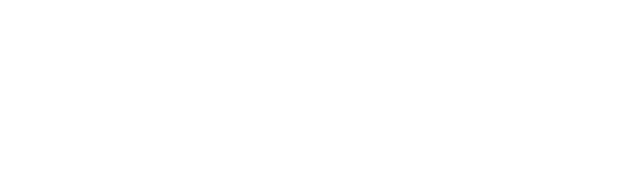
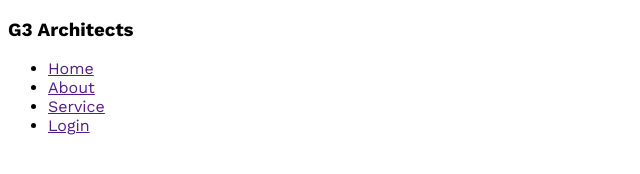
Before and after one commit to Ashraful-93/G3-Architects-Website, a plain HTML site: page index.html in a window 1280 px wide. Shown: the whole page, without its empty margins (0-640 px from the left). Drawn offline with nearby package versions, Linux system fonts and the light colour scheme.

Commit message:
google font

```diff
--- a/index.html
+++ b/index.html
@@ -9,6 +9,25 @@
 </head>
 
 <body>
+    <header>
+        <nav>
+            <h3>G3 Architects</h3>
+            <ul>
+                <li><a href="">Home</a></li>
+                <li><a href="">About</a></li>
+                <li><a href="">Service</a></li>
+                <li><a href="">Login</a></li>
+            </ul>
+        </nav>
+    </header>
+
+    <Main>
+
+    </Main>
+
+    <footer>
+
+    </footer>
 
 </body>
 </html>
--- a/style.css
+++ b/style.css
@@ -0,0 +1,9 @@
+/* Font family import */
+
+  @import url('https://fonts.googleapis.com/css2?family=Lato:ital,wght@0,400;0,700;0,900;1,400;1,700&family=Open+Sans:ital,wght@0,400;0,600;0,700;0,800;1,800&family=Work+Sans:ital,wght@0,400;0,500;0,600;0,700;0,800;1,400;1,600;1,700&display=swap');
+
+  *{
+    font-family: 'Lato', sans-serif;
+    font-family: 'Open Sans', sans-serif;
+    font-family: 'Work Sans', sans-serif;
+  }
```
